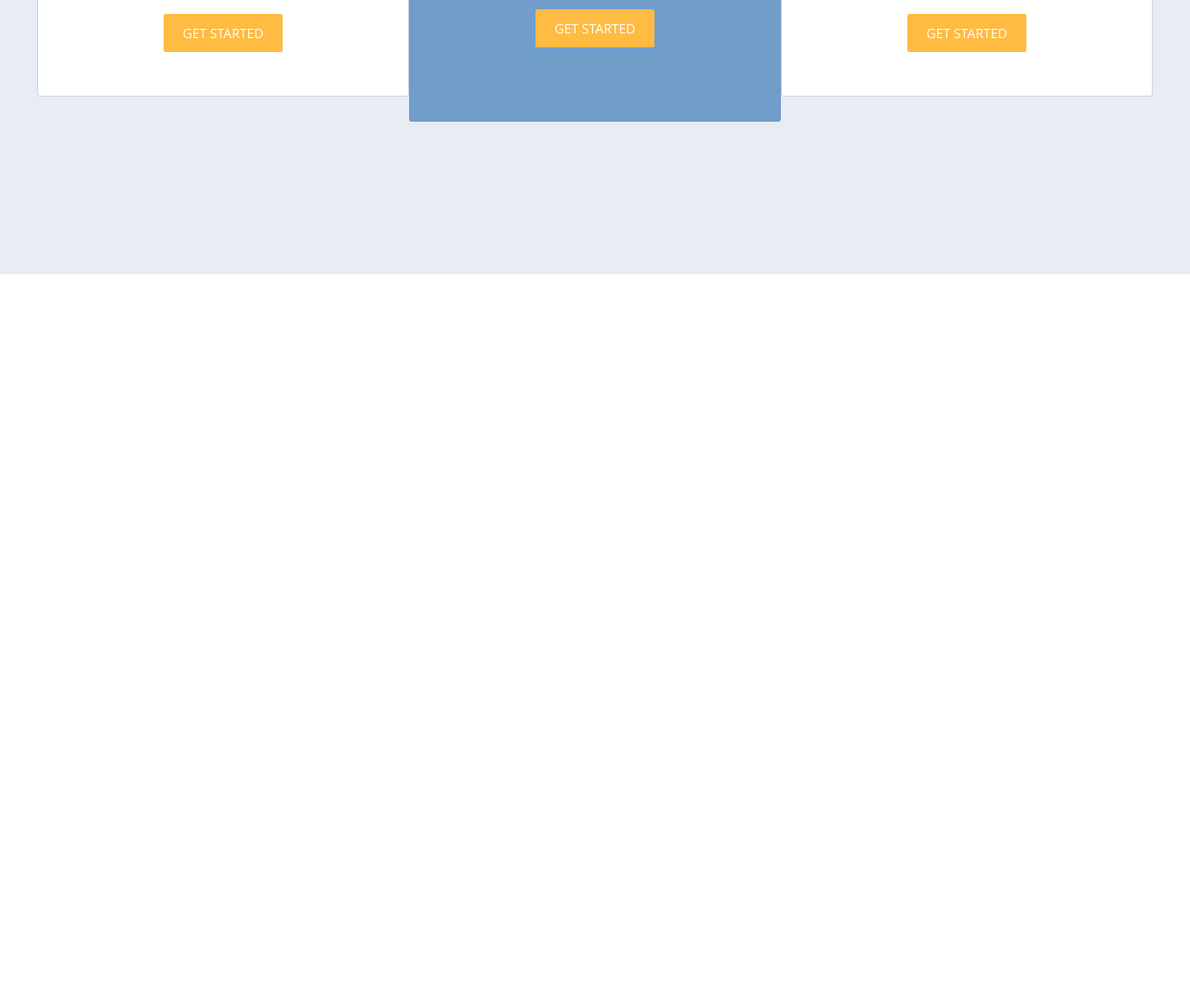
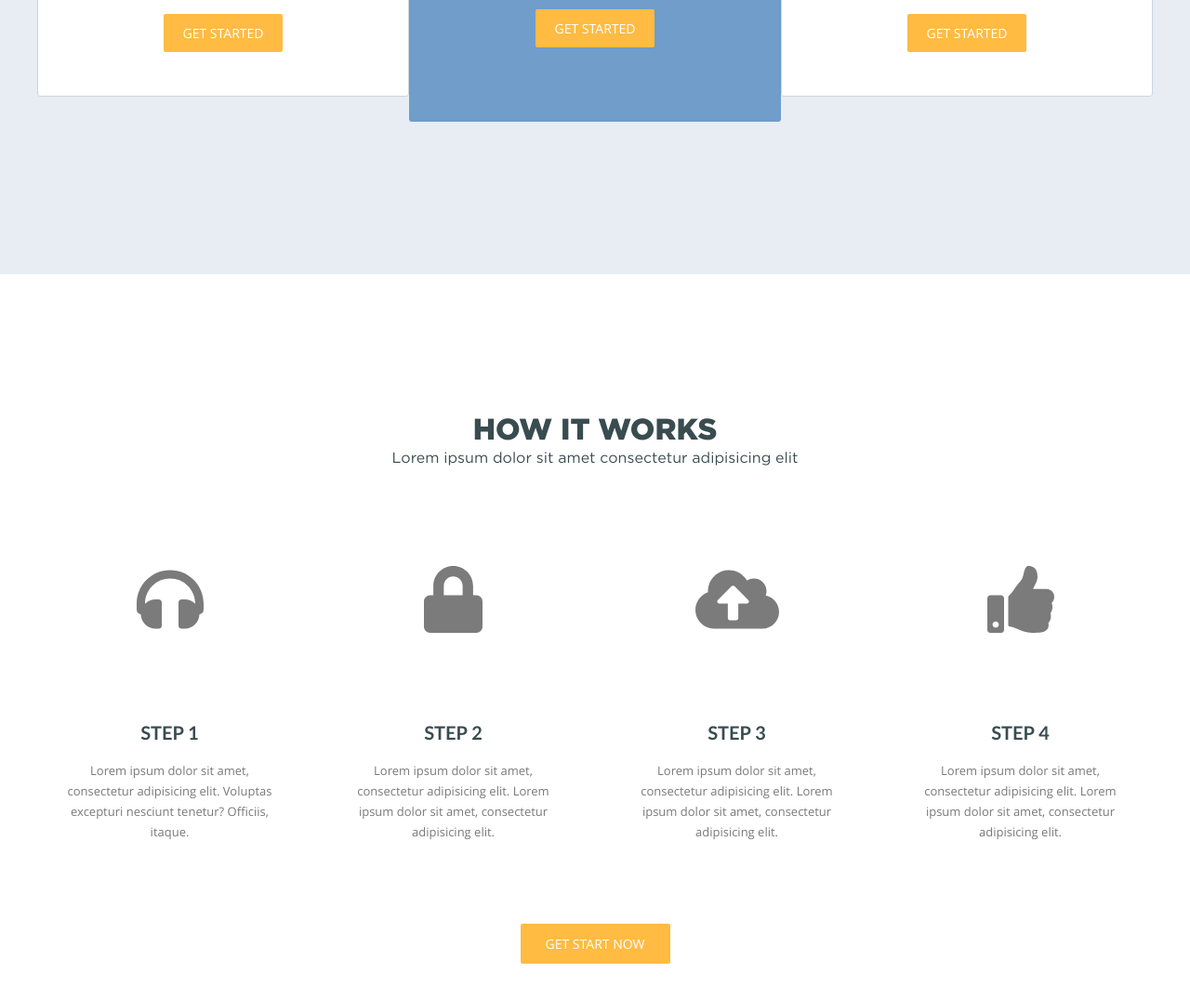
Before and after one commit to igorChechura/project-1, a website: page app/index.html in a window 1280 px wide. Shown: the part 2966-4041 px from the top of the page at 93% size. Before the commit the page ends 3261 px from the top, so only its background shows below. Drawn offline with Linux system fonts and the light colour scheme.

Commit message:
Finished Work section

```diff
--- a/app/index.html
+++ b/app/index.html
@@ -166,6 +166,42 @@
 		</div>
 	</section>
 
+	<section class="work">
+
+		<div class="wrapper">
+			<h2>How It Works</h2>
+			<p class="header-p">Lorem ipsum dolor sit amet consectetur adipisicing elit</p>
+			<div class="work-content grid">
+				<div class="item">
+					<i class="fas fa-headphones"></i>
+					<h3>Step 1</h3>
+					<p>Lorem ipsum dolor sit amet, consectetur adipisicing elit. Voluptas excepturi nesciunt tenetur? Officiis, itaque.</p>
+				</div>
+				<div class="item">
+					<i class="fas fa-lock"></i>
+					<h3>Step 2</h3>
+					<p>Lorem ipsum dolor sit amet, consectetur adipisicing elit. Lorem ipsum dolor sit amet, consectetur adipisicing elit.</p>
+				</div>
+				<div class="item">
+					<i class="fas fa-cloud-upload-alt"></i>
+					<h3>Step 3</h3>
+					<p>Lorem ipsum dolor sit amet, consectetur adipisicing elit. Lorem ipsum dolor sit amet, consectetur adipisicing elit.</p>
+				</div>
+				<div class="item">
+					<i class="fas fa-thumbs-up"></i>
+					<h3>Step 4</h3>
+					<p>Lorem ipsum dolor sit amet, consectetur adipisicing elit. Lorem ipsum dolor sit amet, consectetur adipisicing elit.</p>
+				</div>
+			</div>
+			<div class="work-button grid">
+				<a href="#" class="button">Get Start Now</a>
+			</div>
+		</div>
+
+
+
+	</section>
+
 	<footer>
 
 	</footer>
--- a/app/sass/main.sass
+++ b/app/sass/main.sass
@@ -318,5 +318,49 @@ section
 					color: #fff
 					line-height: 30px
 
+// Work section
+
+.work
+	padding-top: 154px
+	padding-bottom: 149px
+	h2, p
+		color: $h-text
+	p
+		margin-bottom: 102px
+	&-content
+		grid-template-columns: repeat(4, 1fr)
+		grid-gap: 20px
+		.item
+			padding: 0 20px
+			text-align: center
+			.svg-inline--fa
+				font-size: 72px
+			h3
+				margin-top: 98px
+				margin-bottom: 17px
+				text-transform: uppercase
+				color: $h-text
+				font-family: lato-myproject, sans-serif
+				font-weight: bold
+				font-size: 20px
+				line-height: 22px
+			p
+				margin: 0
+				font-family: opensans-myproject, sans-serif
+				font-size: 13px
+				color: #7A7979
+				line-height: 22px
+	&-button
+		margin-top: 88px
+		a
+			margin: auto
+			padding: 10px 27px
+			text-decoration: none
+
+
+
+
+
+
 
 @import "media" // Always at the end
```
Also changed, not shown: app/css/main.min.css, app/img/Arrow_1.svg (added), app/img/Arrow_2.svg (added), app/img/Arrow_3.svg (added).
